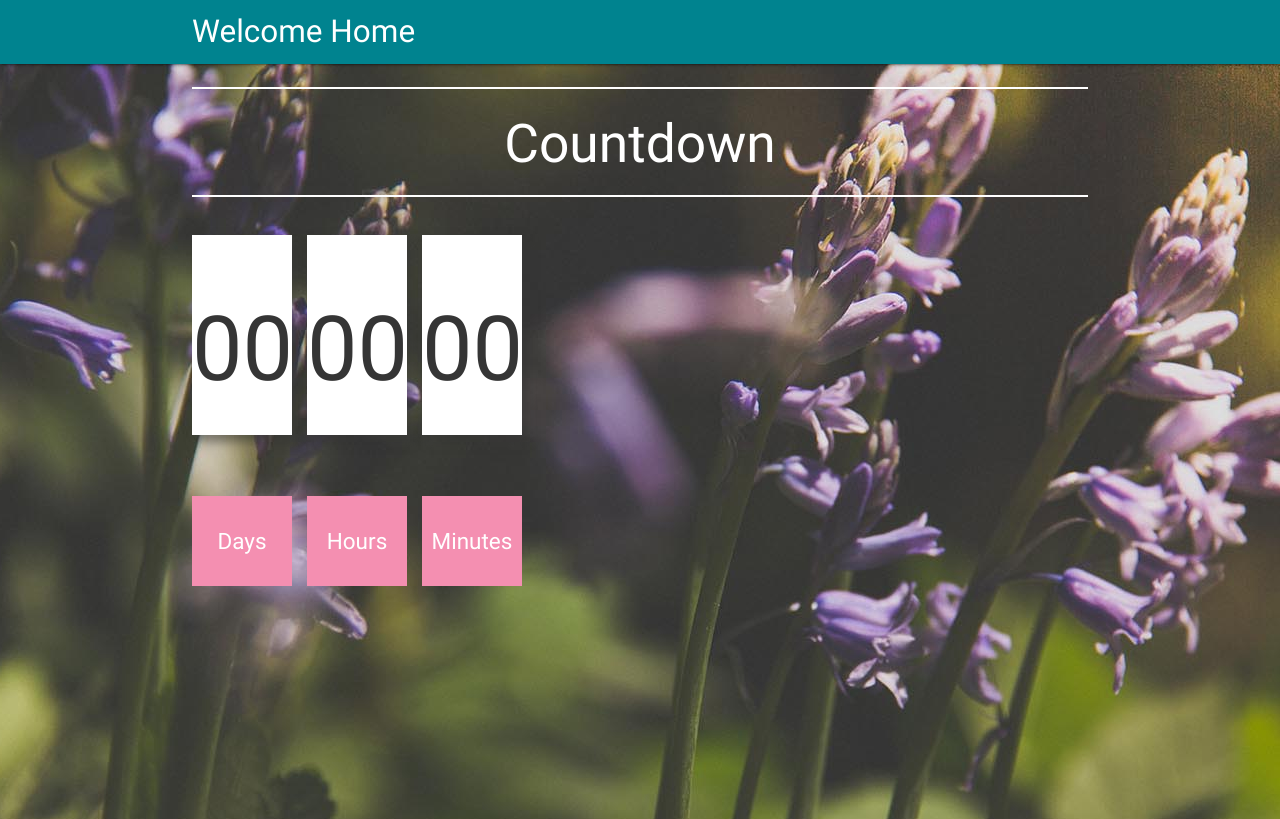
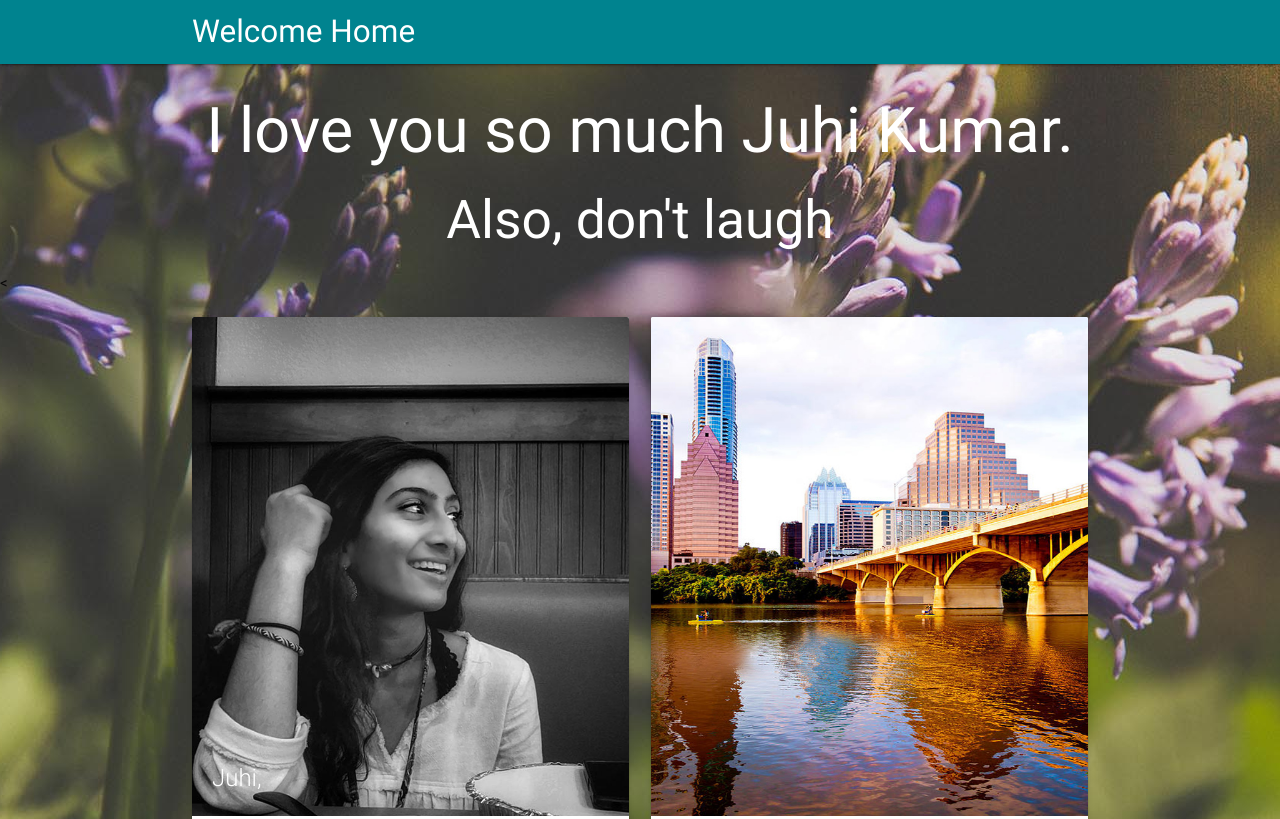
Before and after one commit to swarn1120/swarn1120.github.io, a plain HTML site: page index.html in a window 1280 px wide. Shown: the top 819 px of the page. Drawn offline with nearby package versions, Linux system fonts and the light colour scheme.

Commit message:
Quick Update

```diff
--- a/index.html
+++ b/index.html
@@ -21,33 +21,10 @@
 </div>
 
 
+<h1 class="white-text center">I love you so much Juhi Kumar.</h1>
+<h2 class="white-text center">Also, don't laugh</h2>
 
-<div id="index-banner" class="parallax-container">
-  <div class="section no-pad-bot">
-    <div class="container">
-      <hr color="white">
-      <h2 class="white-text center">Countdown</h2>
-      <hr color="white">
-      <section class="red">
-        <div class="wrapper red">
-          <div id="countdown">
-            <div class="cd-box">
-              <p class="numbers days">00</p><br>
-              <p class="strings timeRefDays">Days</p>
-            </div>
-            <div class="cd-box">
-              <p class="numbers hours">00</p><br>
-              <p class="strings timeRefHours">Hours</p>
-            </div>
-            <div class="cd-box">
-              <p class="numbers minutes">00</p><br>
-              <p class="strings timeRefMinutes">Minutes</p>
-            </div>
-          </div>
-        </div>
-          </div><!-- end div#countdown -->
-        </div><!-- end div.wrapper -->
-      </section>
+<
     </div>
   </div>
   </div>
```
